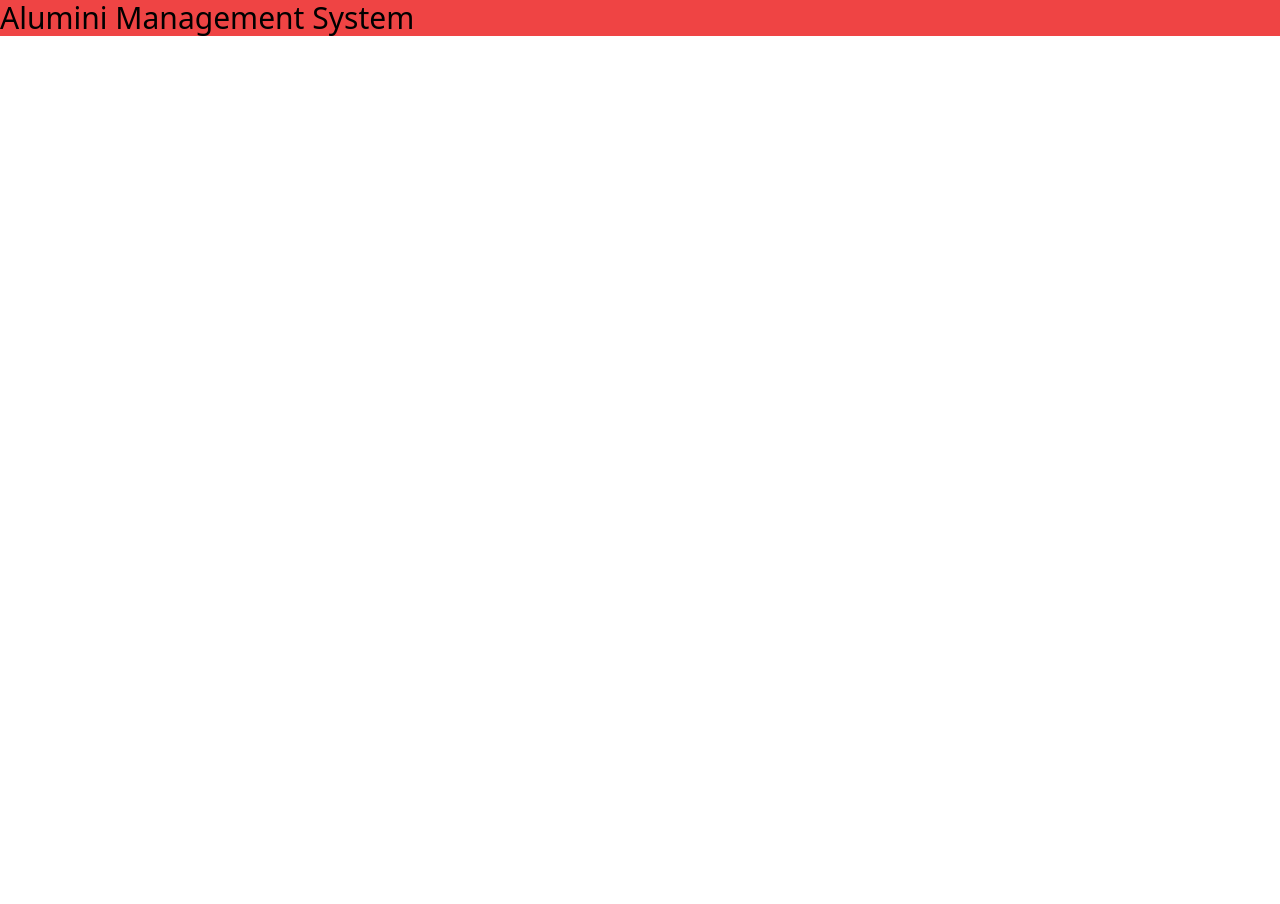
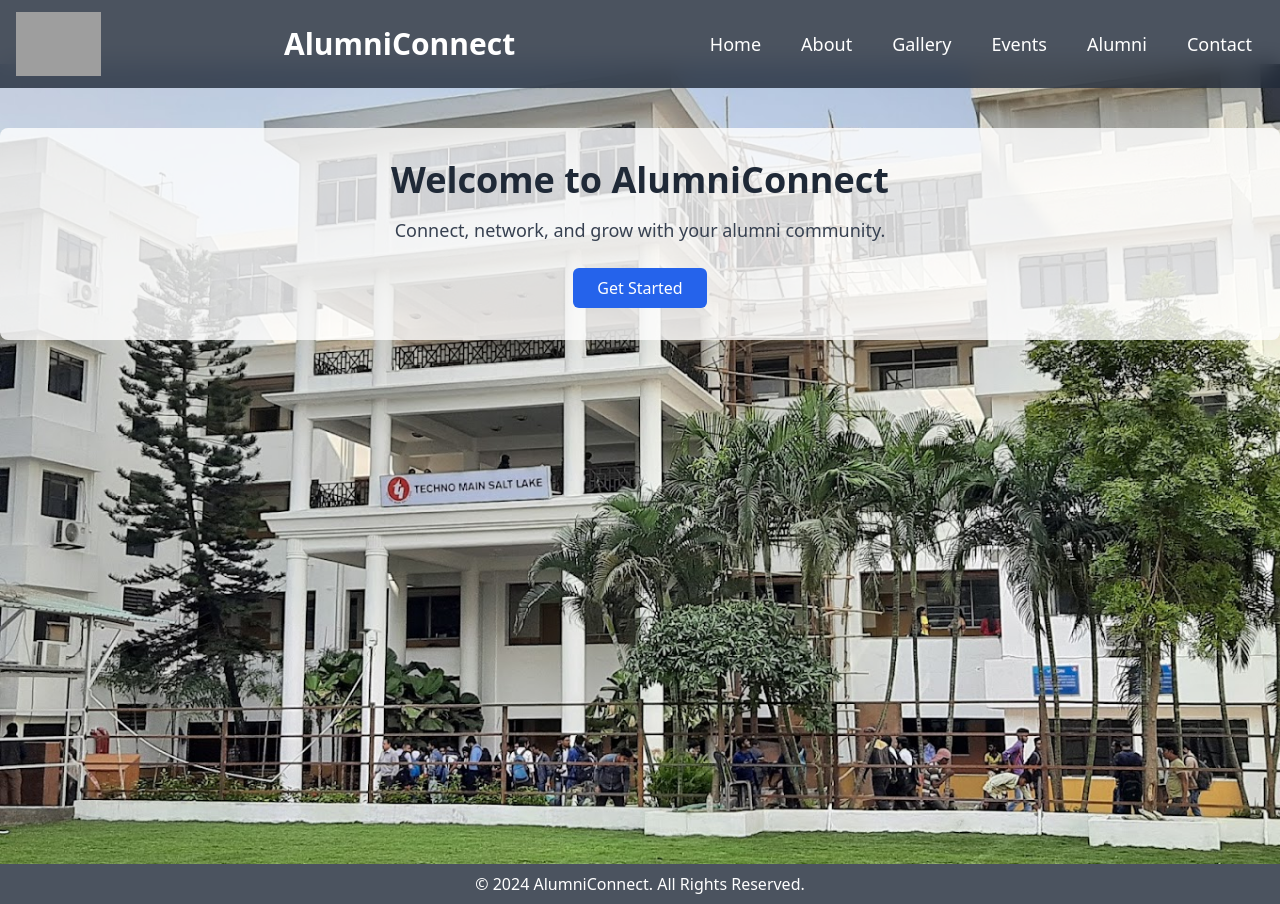
Before and after one commit to Adarsh-Agrahari/Alumini-Management-System, a React (Vite) app: page / in a window 1280 px wide. Before the commit the page ends 800 px from the top, so only its background shows below. Built offline with nearby package versions, Linux system fonts and the light colour scheme; grey boxes are pictures that could not be loaded.

Commit message:
Setup routes

```diff
--- a/index.html
+++ b/index.html
@@ -4,7 +4,7 @@
     <meta charset="UTF-8" />
     <link rel="icon" type="image/svg+xml" href="img/ti.png" />
     <meta name="viewport" content="width=device-width, initial-scale=1.0" />
-    <title>Alumini Management System</title>
+    <title>AluminiConnect</title>
   </head>
   <body>
     <div id="root"></div>
--- a/package.json
+++ b/package.json
@@ -11,7 +11,8 @@
   },
   "dependencies": {
     "react": "^18.3.1",
-    "react-dom": "^18.3.1"
+    "react-dom": "^18.3.1",
+    "react-router-dom": "^6.28.0"
   },
   "devDependencies": {
     "@eslint/js": "^9.13.0",
--- a/src/App.jsx
+++ b/src/App.jsx
@@ -1,5 +1,31 @@
-function App() {
-	return <div className="bg-red-500 text-3xl">Alumini Management System</div>;
-}
+import React from "react";
+import { BrowserRouter as Router, Routes, Route } from "react-router-dom";
+import Navbar from "./components/Navbar";
+import Home from "./pages/Home";
+import About from "./pages/About";
+import Events from "./pages/Events";
+import Alumni from "./pages/Alumni";
+import Contact from "./pages/Contact";
+import Gallery from "./pages/Gallery";
+import Footer from "./components/Footer";
+
+const App = () => {
+	return (
+		<Router>
+			<div>
+				<Navbar />
+				<Routes>
+					<Route path="/" element={<Home />} />
+					<Route path="/about" element={<About />} />
+					<Route path="/gallery" element={<Gallery />} />
+					<Route path="/events" element={<Events />} />
+					<Route path="/alumni" element={<Alumni />} />
+					<Route path="/contact" element={<Contact />} />
+				</Routes>
+				<Footer />
+			</div>
+		</Router>
+	);
+};
 
 export default App;
```
Also changed, not shown: 1 other file (tests, documents, lock files or other folders).
